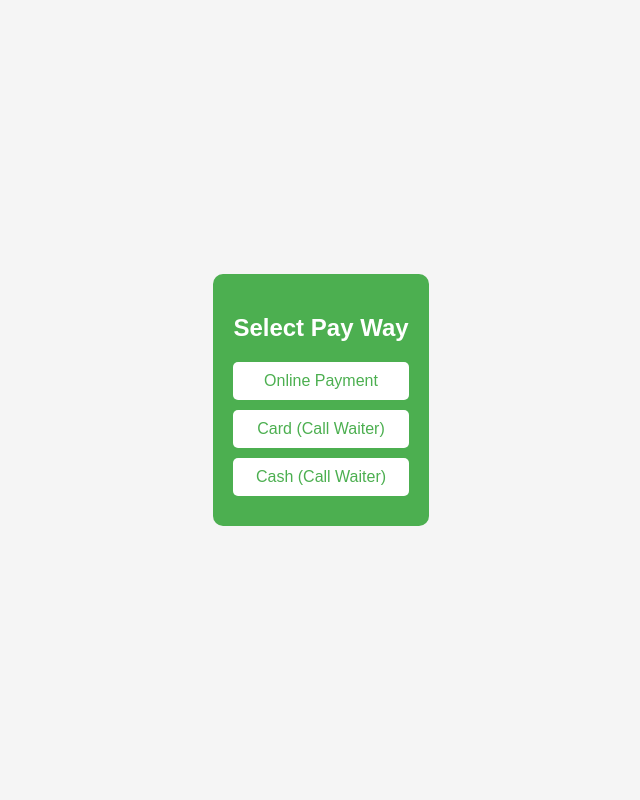
After one commit to ardakaraosmanoglu/quick-plate, a Django app: page /menu/checkout/ in a window 1280 px wide. The commit adds this page. Shown: the whole page, without its empty margins (319-959 px from the left). Run offline with Django 5.2, Linux system fonts and the light colour scheme.

Commit message:
chore: Add checkout and payment success views

```diff
--- a/menu/urls.py
+++ b/menu/urls.py
@@ -2,7 +2,7 @@
 
 from django.urls import path, include
 from rest_framework.routers import DefaultRouter
-from .views import CategoryViewSet, MenuItemViewSet, OrderViewSet, menu_view, item_detail_view, order_list_view, customer_order_view
+from .views import CategoryViewSet, MenuItemViewSet, OrderViewSet, menu_view, item_detail_view, order_list_view, customer_order_view, checkout_view, payment_success_view
 from . import views
 
 router = DefaultRouter()
@@ -17,6 +17,8 @@ urlpatterns = [
     path('order-confirmation/', views.order_confirmation_view, name='order_confirmation'),
     path('orders/', order_list_view, name='order_list'),
     path('customer-orders/', customer_order_view, name='customer_orders'),
+    path('checkout/', checkout_view, name='checkout'),
+    path('payment-success/', payment_success_view, name='payment_success'),
 ]
 
 # For serving media files in development
--- a/menu/views.py
+++ b/menu/views.py
@@ -6,6 +6,7 @@ from .serializers import CategorySerializer, MenuItemSerializer, OrderSerializer
 from django.shortcuts import render, get_object_or_404, redirect
 from .forms import MenuItemOptionForm
 from decimal import Decimal
+from django.db.models import Q
 
 class CategoryViewSet(viewsets.ModelViewSet):
     queryset = Category.objects.all()
@@ -23,9 +24,16 @@ def order_confirmation_view(request):
     return render(request, 'order_confirmation.html')
 
 def menu_view(request):
+    query = request.GET.get('q', '')
+    if query:
+        menu_items = MenuItem.objects.filter(
+            Q(name__icontains=query) |
+            Q(details__icontains=query)
+        )
+    else:
+        menu_items = MenuItem.objects.all()
     categories = Category.objects.all()
-    menu_items = MenuItem.objects.all()
-    return render(request, 'menu.html', {'categories': categories, 'menu_items': menu_items})
+    return render(request, 'menu.html', {'categories': categories, 'menu_items': menu_items, 'query': query})
 
 def item_detail_view(request, pk):
     item = get_object_or_404(MenuItem, pk=pk)
@@ -60,3 +68,13 @@ def customer_order_view(request):
         'vat': vat,
         'total': total
     })
+
+def checkout_view(request):
+    if request.method == 'POST':
+        payment_method = request.POST.get('payment_method')
+        if payment_method:
+            return redirect('payment_success')  # Redirect to a payment success page
+    return render(request, 'checkout.html')
+
+def payment_success_view(request):
+    return render(request, 'payment_success.html')
--- /dev/null
+++ b/static/pay.css
@@ -0,0 +1,44 @@
+body {
+    font-family: Arial, sans-serif;
+    background-color: #f5f5f5;
+    margin: 0;
+    padding: 0;
+    display: flex;
+    justify-content: center;
+    align-items: center;
+    height: 100vh;
+}
+
+.payment-options, .payment-success {
+    background-color: #4CAF50;
+    color: white;
+    padding: 20px;
+    border-radius: 10px;
+    text-align: center;
+}
+
+.payment-options h2, .payment-success h2 {
+    margin-bottom: 20px;
+}
+
+.payment-options button {
+    display: block;
+    width: 100%;
+    padding: 10px;
+    margin: 10px 0;
+    background-color: white;
+    color: #4CAF50;
+    border: none;
+    border-radius: 5px;
+    cursor: pointer;
+    font-size: 16px;
+}
+
+.payment-options button:hover {
+    background-color: #45a049;
+}
+
+.payment-success p {
+    margin-top: 20px;
+    font-size: 18px;
+}
--- /dev/null
+++ b/templates/checkout.html
@@ -0,0 +1,21 @@
+<!DOCTYPE html>
+{% load static %}
+<html lang="en">
+<head>
+    <meta charset="UTF-8">
+    <meta name="viewport" content="width=device-width, initial-scale=1.0">
+    <title>Select Payment Method</title>
+    <link rel="stylesheet" href="{% static 'pay.css' %}">
+</head>
+<body>
+    <div class="payment-options">
+        <h2>Select Pay Way</h2>
+        <form method="post" action="{% url 'checkout' %}">
+            {% csrf_token %}
+            <button type="submit" name="payment_method" value="online">Online Payment</button>
+            <button type="submit" name="payment_method" value="card">Card (Call Waiter)</button>
+            <button type="submit" name="payment_method" value="cash">Cash (Call Waiter)</button>
+        </form>
+    </div>
+</body>
+</html>
--- a/templates/customer_orders.html
+++ b/templates/customer_orders.html
@@ -28,7 +28,9 @@
             <p>Sub Total: {{ sub_total }} ₺</p>
             <p>VAT: {{ vat }} ₺</p>
             <p>Total: {{ total }} ₺</p>
-            <button class="checkout-button">CHECKOUT</button>
+            <form action="{% url 'checkout' %}" method="get">
+                <button type="submit" class="checkout-button">CHECKOUT</button>
+            </form>
         </div>
     </div>
 </body>
```
Also changed, not shown: static/menu-styles.css (+84 -44 lines), templates/menu.html (+22 -5 lines), templates/payment_success.html (added, +16 -0 lines), db.sqlite3, static/images/banner.png (added).
